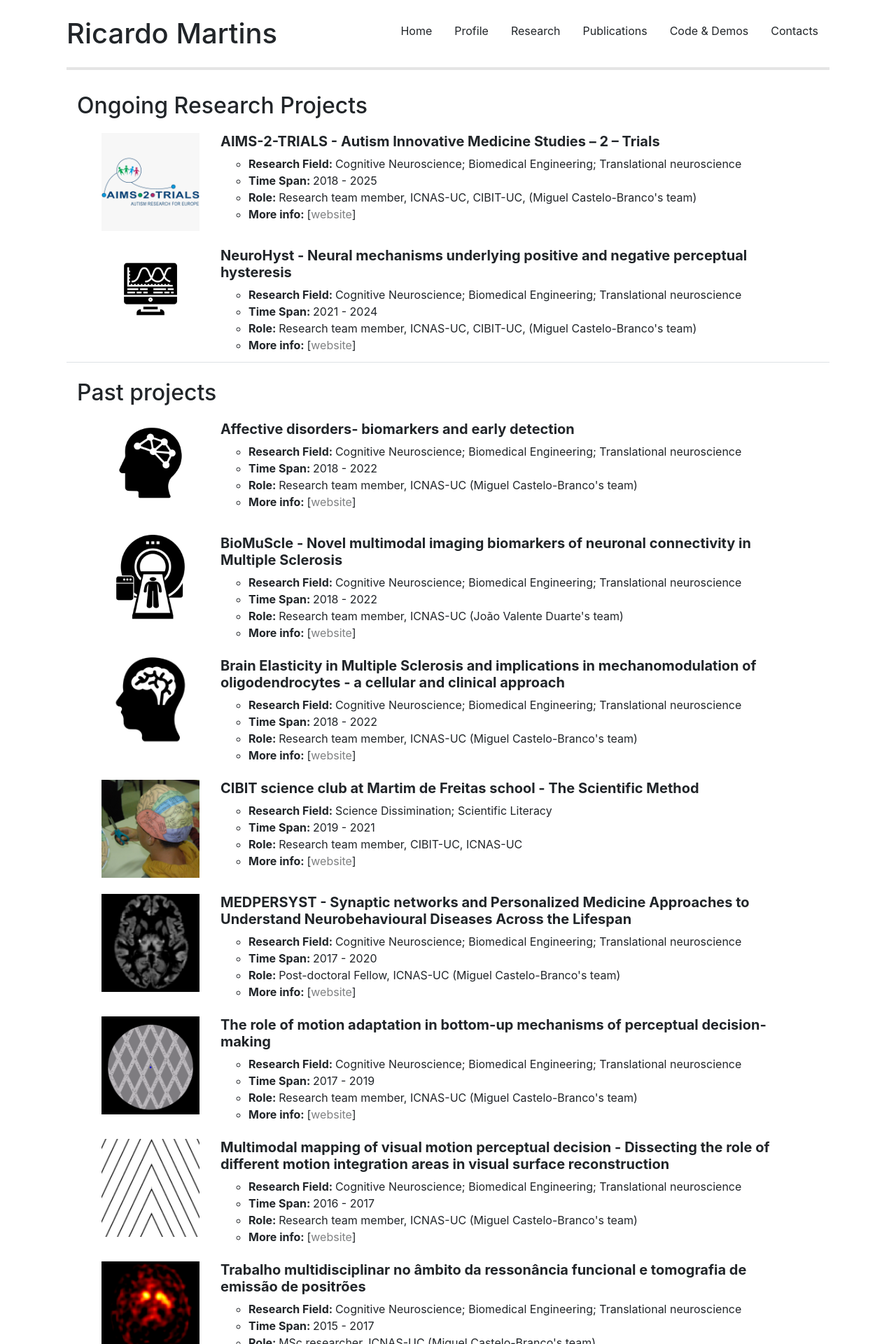
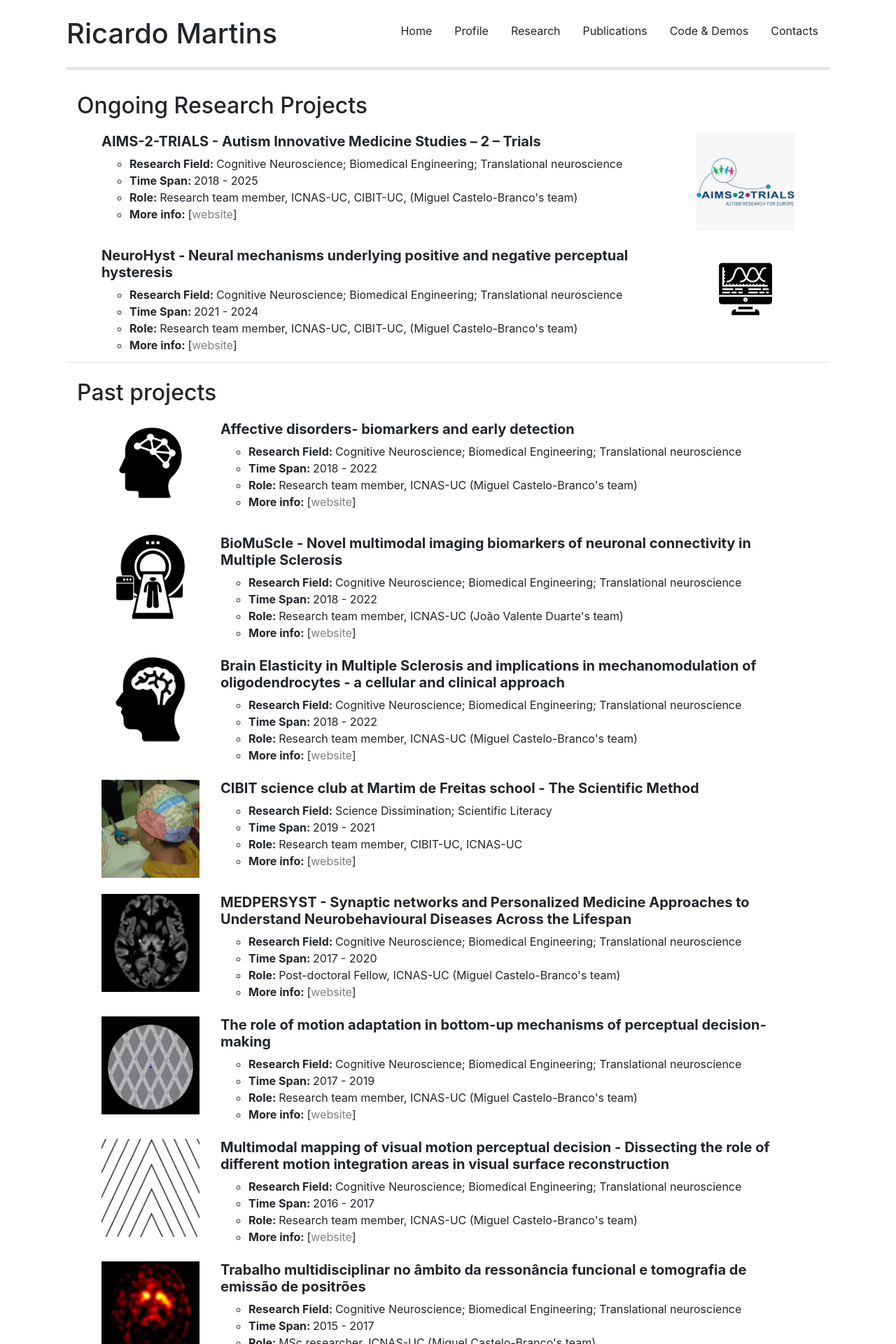
Before and after one commit to ricardomar/ricardomar.github.io, a Jekyll site: the page built from research/index_v2.html, in a window 1280 px wide. Shown: the top 1920 px of the page at 70% size. Built offline with Jekyll 4.4.1, drawn with Linux system fonts in a browser that asks for light colours; nearby versions of some CDN libraries.

Commit message:
Update index_v2.html

```diff
--- a/research/index_v2.html
+++ b/research/index_v2.html
@@ -12,10 +12,10 @@ title: Research Projects |
         <ul class="list-group">
 		  {% for member in site.data.myResearchOngoing %}
           <li class="list-group-item d-flex" style="border: none;">
-            <div class="col-md-2">
+            <div class="col-md-2 order-md-2">
               <img src="{{member.logo}}" alt="logo" class="img-fluid">
             </div>
-            <div class="col-md-10" >
+            <div class="col-md-10 order-md-1" >
               <h5><strong>{{member.name}}</strong></h5>
               <ul>
 					<li><strong>Research Field: </strong> {{member.research}}</li>
```
